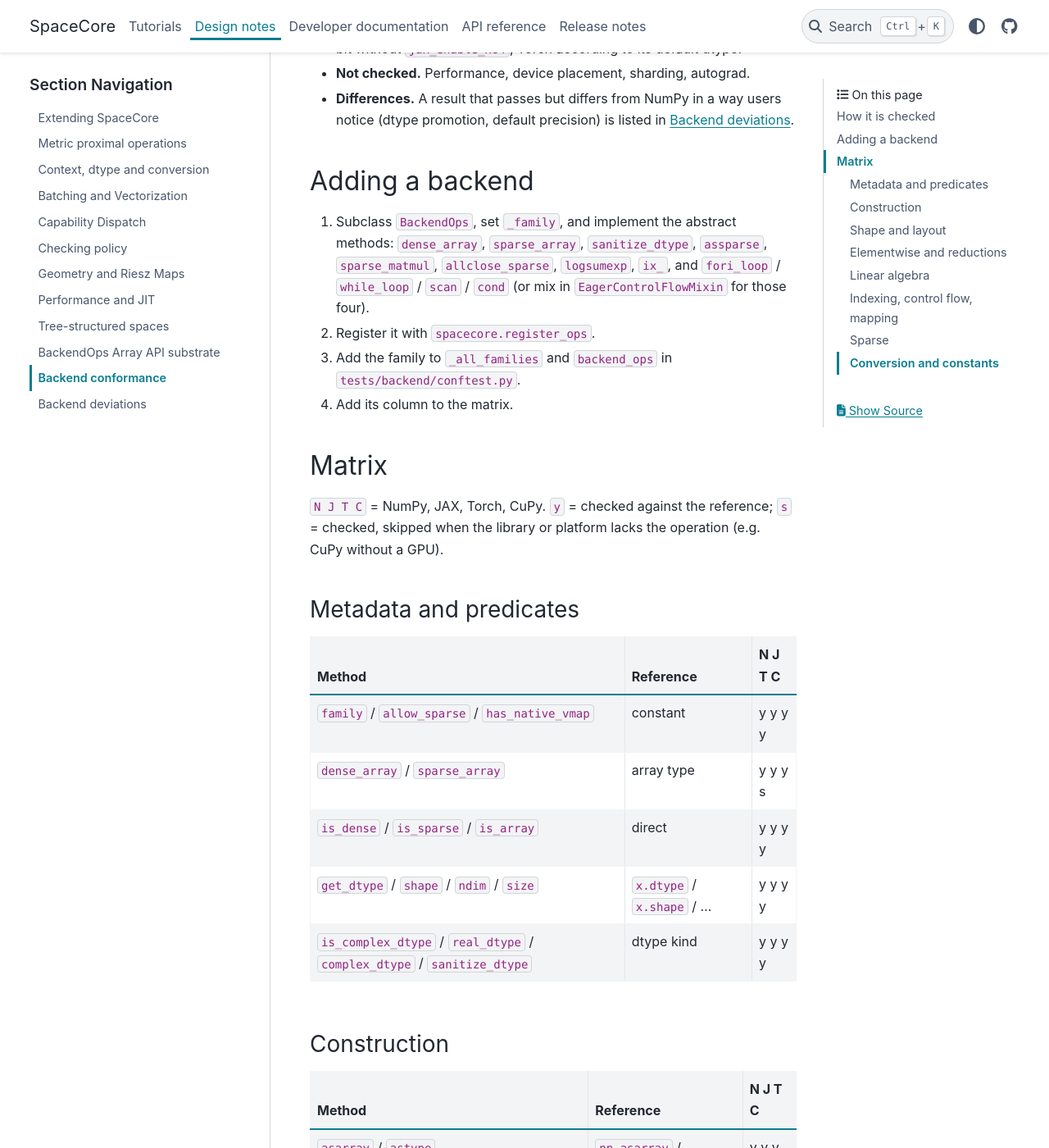
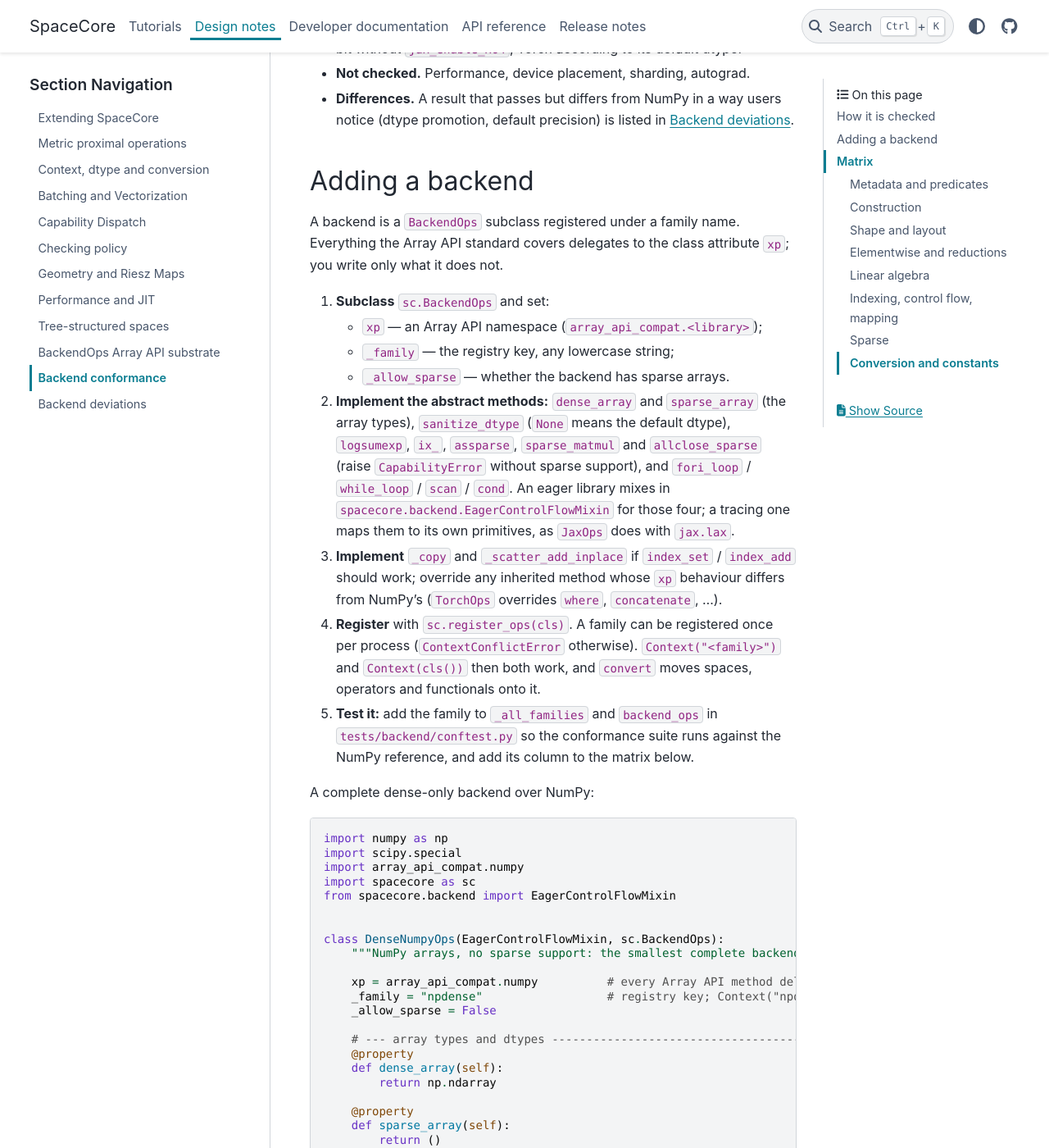
Before and after one commit to Pavlo3P/SpaceCore, a Sphinx documentation site: the page built from docs/source/design/backend_conformance.rst, in a window 1280 px wide and 1400 px high, scrolled down 586 px. Shown: the whole window at 82% size. Built offline with Sphinx 7.4.7 and the PyData theme 0.15.4, drawn with Linux system fonts in a browser that asks for light colours; some of the changed text lies outside the part shown.

Commit message:
Docs: recipe for writing and registering a backend; export EagerControlFlowMixin
backend_conformance.rst walks through a BackendOps subclass in five steps
(xp, _family, abstract methods, register_ops, conformance tests) with a
runnable dense-only NumPy backend that registers, solves with CG and
converts to NumpyOps. extending.rst points to it.

EagerControlFlowMixin is exported from spacecore.backend so a backend
author can mix in the eager fori_loop/while_loop/scan/cond without
importing a private module.

Co-Authored-By: Claude Opus 5.5 <noreply@anthropic.com>

```diff
--- a/docs/source/design/backend_conformance.rst
+++ b/docs/source/design/backend_conformance.rst
@@ -26,15 +26,101 @@ How it is checked
 Adding a backend
 ----------------
 
-1. Subclass ``BackendOps``, set ``_family``, and implement the abstract
-   methods: ``dense_array``, ``sparse_array``, ``sanitize_dtype``,
-   ``assparse``, ``sparse_matmul``, ``allclose_sparse``, ``logsumexp``,
-   ``ix_``, and ``fori_loop`` / ``while_loop`` / ``scan`` / ``cond`` (or mix in
-   ``EagerControlFlowMixin`` for those four).
-2. Register it with ``spacecore.register_ops``.
-3. Add the family to ``_all_families`` and ``backend_ops`` in
-   ``tests/backend/conftest.py``.
-4. Add its column to the matrix.
+A backend is a ``BackendOps`` subclass registered under a family name. Everything
+the Array API standard covers delegates to the class attribute ``xp``; you write
+only what it does not.
+
+1. **Subclass** ``sc.BackendOps`` and set:
+
+   * ``xp`` — an Array API namespace (``array_api_compat.<library>``);
+   * ``_family`` — the registry key, any lowercase string;
+   * ``_allow_sparse`` — whether the backend has sparse arrays.
+
+2. **Implement the abstract methods:** ``dense_array`` and ``sparse_array`` (the
+   array types), ``sanitize_dtype`` (``None`` means the default dtype),
+   ``logsumexp``, ``ix_``, ``assparse``, ``sparse_matmul`` and
+   ``allclose_sparse`` (raise ``CapabilityError`` without sparse support), and
+   ``fori_loop`` / ``while_loop`` / ``scan`` / ``cond``. An eager library mixes in
+   ``spacecore.backend.EagerControlFlowMixin`` for those four; a tracing one maps
+   them to its own primitives, as ``JaxOps`` does with ``jax.lax``.
+3. **Implement** ``_copy`` and ``_scatter_add_inplace`` if ``index_set`` /
+   ``index_add`` should work; override any inherited method whose ``xp`` behaviour
+   differs from NumPy's (``TorchOps`` overrides ``where``, ``concatenate``, ...).
+4. **Register** with ``sc.register_ops(cls)``. A family can be registered once per
+   process (``ContextConflictError`` otherwise). ``Context("<family>")`` and
+   ``Context(cls())`` then both work, and ``convert`` moves spaces, operators and
+   functionals onto it.
+5. **Test it:** add the family to ``_all_families`` and ``backend_ops`` in
+   ``tests/backend/conftest.py`` so the conformance suite runs against the NumPy
+   reference, and add its column to the matrix below.
+
+A complete dense-only backend over NumPy:
+
+.. code-block:: python
+
+   import numpy as np
+   import scipy.special
+   import array_api_compat.numpy
+   import spacecore as sc
+   from spacecore.backend import EagerControlFlowMixin
+
+
+   class DenseNumpyOps(EagerControlFlowMixin, sc.BackendOps):
+       """NumPy arrays, no sparse support: the smallest complete backend."""
+
+       xp = array_api_compat.numpy          # every Array API method delegates here
+       _family = "npdense"                  # registry key; Context("npdense") finds it
+       _allow_sparse = False
+
+       # --- array types and dtypes ------------------------------------------
+       @property
+       def dense_array(self):
+           return np.ndarray
+
+       @property
+       def sparse_array(self):
+           return ()
+
+       def sanitize_dtype(self, dtype):
+           return np.float64 if dtype is None else np.dtype(dtype)
+
+       # --- what the Array API standard does not cover ------------------------
+       def logsumexp(self, a, axis=None, b=None, keepdims=False, return_sign=False):
+           return scipy.special.logsumexp(a, axis=axis, b=b, keepdims=keepdims,
+                                          return_sign=return_sign)
+
+       def ix_(self, *args):
+           return np.ix_(*args)
+
+       def _copy(self, x):                  # used by index_set / index_add
+           return x.copy()
+
+       def _scatter_add_inplace(self, y, index, values):
+           np.add.at(y, index, values)
+
+       # --- sparse: refuse, since _allow_sparse is False ----------------------
+       def assparse(self, x, *, format="csr", dtype=None):
+           raise sc.CapabilityError("npdense has no sparse arrays")
+
+       def sparse_matmul(self, a, b):
+           raise sc.CapabilityError("npdense has no sparse arrays")
+
+       def allclose_sparse(self, a, b, rtol=1e-5, atol=1e-8):
+           raise sc.CapabilityError("npdense has no sparse arrays")
+
+
+   sc.register_ops(DenseNumpyOps)
+
+   ctx = sc.Context("npdense", dtype=np.float64)
+   X = sc.DenseCoordinateSpace((3,), ctx)
+   A = sc.DenseLinOp(ctx.asarray(np.diag([1.0, 2.0, 4.0])), X, X, ctx)
+   b = ctx.asarray([1.0, 1.0, 1.0])
+   x = sc.cg(A, b).x
+   assert ctx.ops.family == "npdense"
+   np.testing.assert_allclose(x, [1.0, 0.5, 0.25])
+
+   A_np = A.convert(sc.Context(sc.NumpyOps(), dtype=np.float64))   # move to another backend
+   np.testing.assert_allclose(A_np.apply(b), A.apply(b))
 
 Matrix
 ------
--- a/docs/source/design/extending.rst
+++ b/docs/source/design/extending.rst
@@ -267,4 +267,7 @@ Example: operator and functional
 
 Both classes work under ``jax.jit`` as pytrees without further code.
 
+A new array library is a backend, not a space: see *Adding a backend* in
+:doc:`backend_conformance`.
+
 Related: :doc:`context_dtype_conversion`, :doc:`checking_policy`, :doc:`performance_and_jit`.
```
Also changed, not shown: 1 other file.
